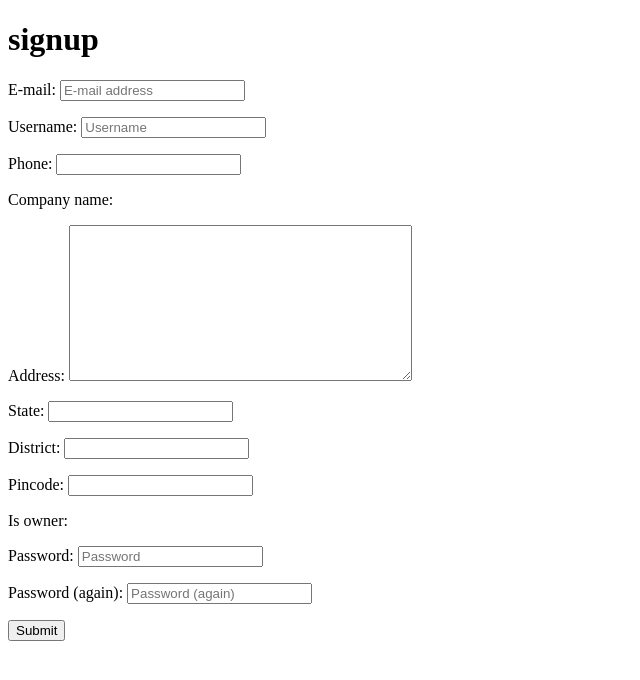
After one commit to aruviii/ecom, a Django app: template app/templates/app/people_signup.html in a window 1280 px wide. The commit adds this page. Shown: the top 680 px of the page, without its empty margins (0-640 px from the left). Run offline with Django 3.2, Linux system fonts and the light colour scheme; the template is opened without the code that fills it: values that come from a table or form of the project are taken from there, others are empty.

Commit message:
firstcommit

```diff
--- a/app/models.py
+++ b/app/models.py
@@ -4,18 +4,31 @@ from allauth.account.forms import SignupForm
 from django import forms
 
 class CustomUser(AbstractUser):
-	username = models.CharField(max_length=30, unique=False)
-	phone = models.CharField(max_length=100,blank=False,null=False)
-	address = models.TextField(max_length=300,blank=False,null=False)
-	balance = models.FloatField(null=True,blank=True)
-	coupon = models.FloatField(null=True,blank=True)
+    username = models.CharField(max_length=30, unique=False)
+    company_name = models.CharField(max_length=100)
+    phone = models.CharField(max_length=100,blank=False,null=False)
+    address = models.TextField(max_length=300,blank=False,null=False)
+    state = models.CharField(max_length=100,blank=False , null = False)
+    district = models.CharField(max_length=200, blank=False , null = False)
+    pincode = models.CharField(max_length=200)
+    is_owner = models.BooleanField(blank = True , null = True)
 
 class CustomSignupForm(SignupForm):
     phone = forms.CharField()
+    company_name = forms.CharField(required=False)
     address = forms.CharField(widget=forms.Textarea)
+    state = forms.CharField()
+    district = forms.CharField()
+    pincode = forms.CharField()
+    is_owner = forms.BooleanField(initial=False,required=False)
+
     def save(self, request):
         user = super(CustomSignupForm, self).save(request)
         user.phone = self.cleaned_data['phone']
         user.address = self.cleaned_data['address']
+        user.state = self.cleaned_data['state']
+        user.district = self.cleaned_data['district']
+        user.pincode = self.cleaned_data['pincode']
+        user.is_owner = self.cleaned_data['is_owner']
         user.save()
         return user
--- a/app/templates/app/index.html
+++ b/app/templates/app/index.html
@@ -4,12 +4,11 @@
 
 	<meta charset="utf-8">
 	<title>Index</title>
-
 </head>
 <body>
 
-	<h1>Bommmmmu kuttyyyy</h1>
-	{{name}}
+	<h1>hi hello</h1>
+
 
 </body>
 </html>
--- /dev/null
+++ b/app/templates/app/people_signup.html
@@ -0,0 +1,45 @@
+<!DOCTYPE html>
+<html>
+<head>
+	<meta charset="utf-8">
+	<title>SignUp</title>
+</head>
+<body>
+	<h1>signup</h1>
+<form method="POST">
+	{% csrf_token %}
+	{{form.as_p}}
+<!-- 	<label for="id_email">E-mail:</label><br>
+	{{form.email}}<br>
+	<label for="id_username">E-mail:</label><br>
+	{{form.username}}<br>
+	<label for="id_phone">phone:</label><br>
+	{{form.phone}}<br>
+	<label for="address">address:</label><br>
+	{{form.address}}<br>
+	<label for="id_state">state:</label><br>
+	{{form.state}}<br>
+	<label for="id_district">district:</label><br>
+	{{form.district}}<br>
+	<label for="id_pincode">pincode:</label><br>
+	{{form.pincode}}<br>
+	<label for="id_company_name">company_name:</label><br>
+	{{form.company_name}}<br>
+	<label for="id_is_owner">is_owner:</label><br>
+	{{form.is_owner}}<br>
+ -->	<input type="submit"><br>
+
+ <script type="text/javascript">
+ 	var company_name = document.getElementById("id_company_name");
+ 	company_name.value = "none";
+ 	company_name.style.display = "none";
+ 	var is_owner = document.getElementById("id_is_owner");
+ 	is_owner.checked = false;
+ 	is_owner.required = false;
+ 	is_owner.style.display = "none";
+ 	console.log(company_name.value,is_owner.required);
+ </script>
+
+</form>
+</body>
+</html>
--- a/app/urls.py
+++ b/app/urls.py
@@ -2,5 +2,6 @@ from django.urls import path
 from .views import index
 
 urlpatterns = [
-	path('index/',index , name="index"),
+	path('index/',index, name="index"),
+	# path('peoplesignup/',peopleSignup, name="people_signup")
 ]
--- a/ecom/settings.py
+++ b/ecom/settings.py
@@ -52,7 +52,7 @@ SITE_ID = 1
 
 AUTH_USER_MODEL = 'app.CustomUser'
 
-LOGIN_URL = 'accounts/login'
+# LOGIN_URL = 'accounts/login'
 
 LOGIN_REDIRECT_URL = 'index'
 
@@ -66,7 +66,6 @@ ACCOUNT_EMAIL_UNIQUE  = True
 
 if DEBUG:
     EMAIL_BACKEND = 'django.core.mail.backends.dummy.EmailBackend'
-
 
 MIDDLEWARE = [
     'django.middleware.security.SecurityMiddleware',
```
Also changed, not shown: app/forms.py (added, +7 -0 lines), app/views.py (+16 -1 lines), templates/account/signup.html (+6 -1 lines), app/migrations/0001_initial.py, db.sqlite3.
